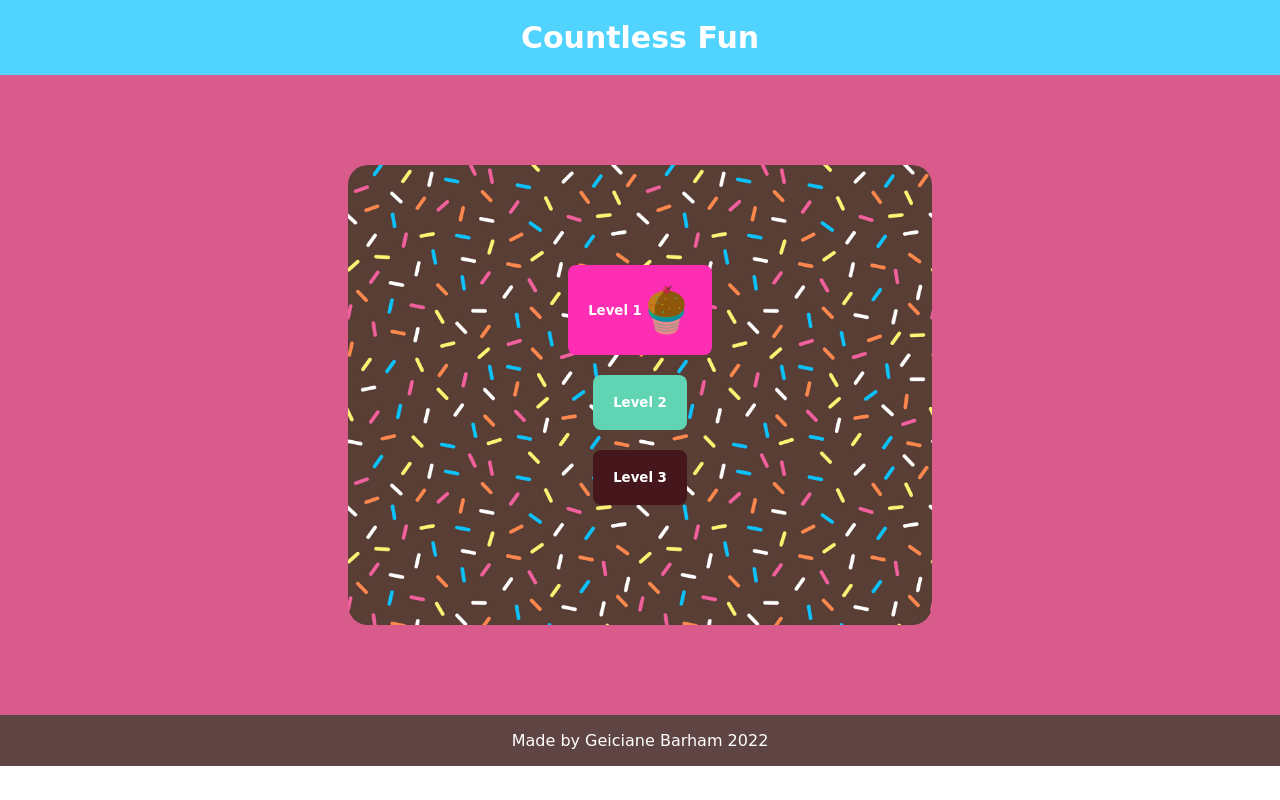
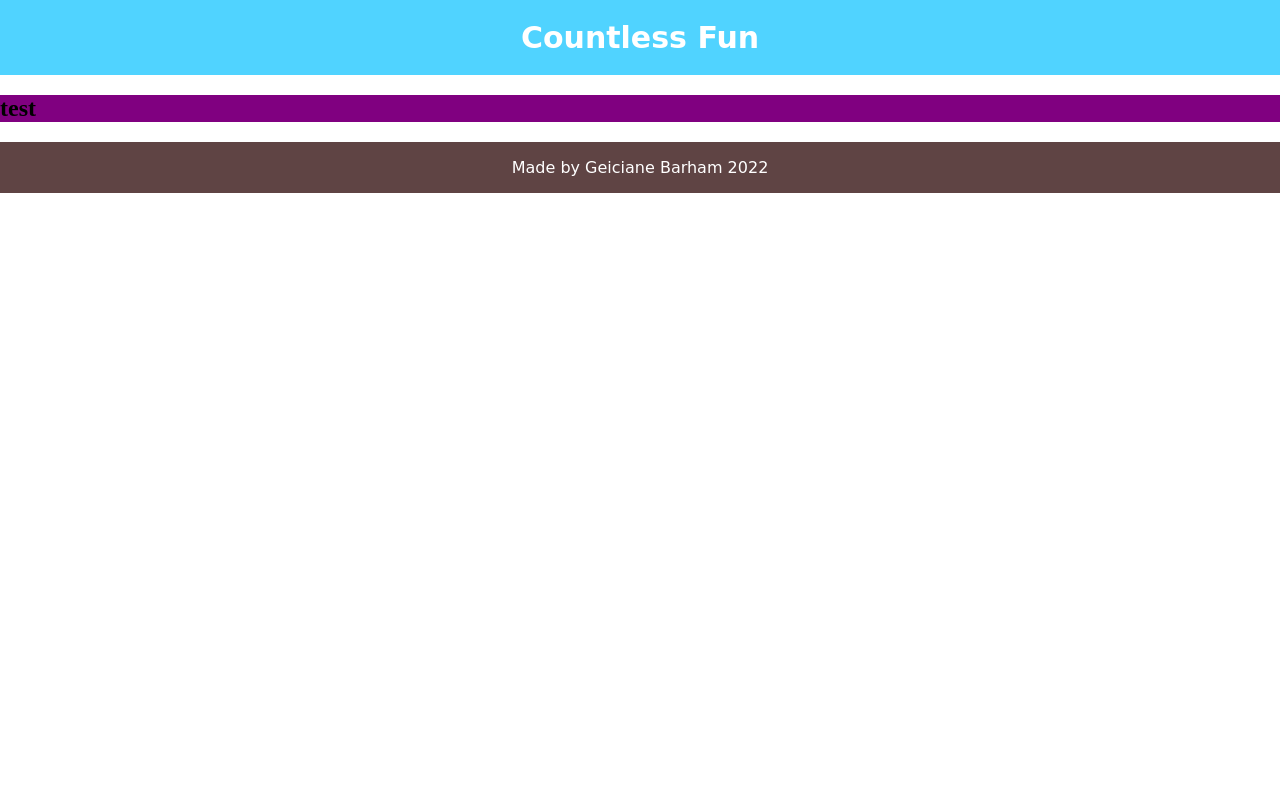
Before and after one commit to geicibarham/Count, a React (Create React App) app: page /first in a window 1280 px wide. Built offline with nearby package versions, Linux system fonts and the light colour scheme.

Commit message:
building components

```diff
--- a/src/App.js
+++ b/src/App.js
@@ -1,15 +1,19 @@
-
-import Landing from './components/landing/landing';
-import Nav from './components/nav/Nav';
-import Footer from './components/footer/Footer';
-import './App.scss'
+import Landing from "./components/landing/landing";
+import Nav from "./components/nav/Nav";
+import Footer from "./components/footer/Footer";
+import Firstgame from "./components/firstGame/Firstgame";
+import "./App.scss";
+import { BrowserRouter, Routes, Route } from "react-router-dom";
 function App() {
   return (
-    <div className="App">
-      <Nav/>
-      <Landing />
+    <BrowserRouter>
+      <Nav />
+      <Routes>
+        <Route path="/" element={<Landing />} />
+        <Route path="/first" element={<Firstgame />} />
+      </Routes>
       <Footer />
-    </div>
+    </BrowserRouter>
   );
 }
 
--- a/src/components/firstGame/Firstgame.js
+++ b/src/components/firstGame/Firstgame.js
@@ -1,9 +1,11 @@
 
-
-const firstgame=()=>{
+import './_first.scss'
+const Firstgame=()=>{
     return (
+        <div className="firstgame">
         <h2>test</h2>
+        </div>
     )
 }
 
-export default firstgame;
+export default Firstgame;
--- a/src/components/firstGame/_first.scss
+++ b/src/components/firstGame/_first.scss
@@ -0,0 +1,4 @@
+
+.firstgame{
+    background-color: purple;
+}
--- a/src/components/landing/_landing.scss
+++ b/src/components/landing/_landing.scss
@@ -6,6 +6,9 @@
   justify-content: center;
   align-items: center;
 
+  .linkbtn{
+    text-decoration: none;
+  }
   .comic {
     font-family: "comic sans ms";
   }
@@ -69,4 +72,13 @@
   .landing {
     min-height: 85vh;
   }
+
+
 }
+
+@media screen and (min-width: 1200px) {
+  .landing {
+    min-height: 86vh;
+  }
+
+}
--- a/src/components/landing/landing.js
+++ b/src/components/landing/landing.js
@@ -1,20 +1,21 @@
-import './_landing.scss'
-import cupcake from '../../assets/images/cupcake.png'
-const Landing = ()=>{
-    return (
-        <section className='landing'>
-            <div className='btn-container'>
-      <button
-
-       className='firstBtn comic'>
-
-        Level 1
-        <img className="btnIcon"src={cupcake} alt="cupcake icon"/></button>
-      <button className='secondBtn comic'>Level 2</button>
-      <button className='thirdBtn comic'> Level 3</button>
+import "./_landing.scss";
+import { Link } from "react-router-dom";
+import cupcake from "../../assets/images/cupcake.png";
+const Landing = () => {
+  return (
+    <section className="landing">
+      <div className="btn-container">
+        <Link to="/first"className="linkbtn">
+          <button className="firstBtn comic">
+            Level 1
+            <img className="btnIcon" src={cupcake} alt="cupcake icon" />
+          </button>
+        </Link>
+        <button className="secondBtn comic">Level 2</button>
+        <button className="thirdBtn comic"> Level 3</button>
       </div>
-      </section>
-    )
-}
+    </section>
+  );
+};
 
 export default Landing;
```
